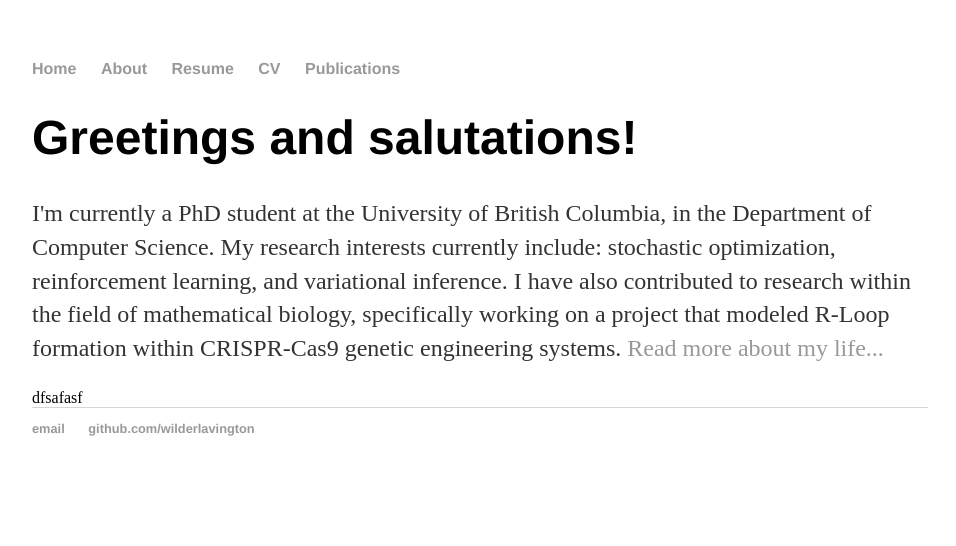
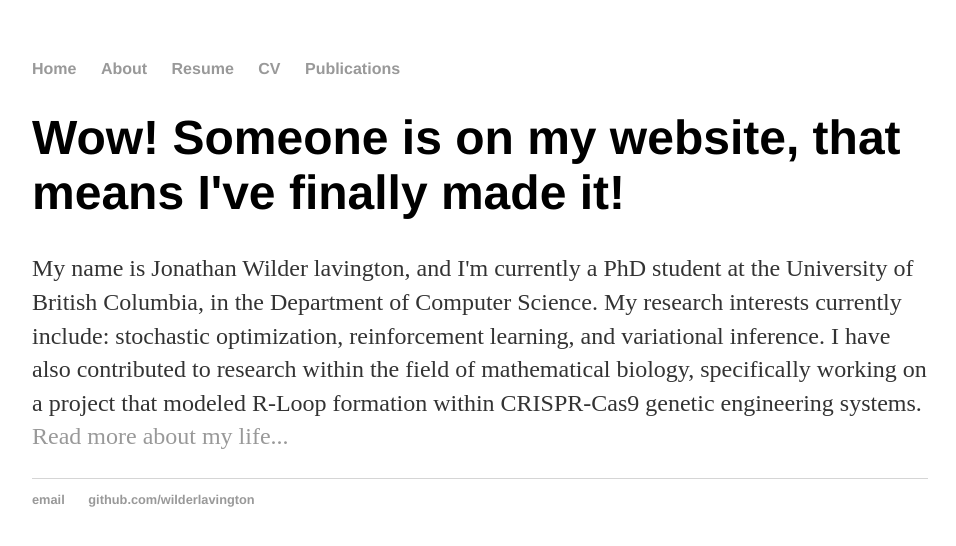
Before and after one commit to WilderLavington/old_web_page, a Jekyll site: the page built from index.html, in a window 1280 px wide. Shown: the top 546 px of the page, without its empty margins (160-1116 px from the left). Built offline with Jekyll 4.4.1, drawn with Linux system fonts in a browser that asks for light colours.

Commit message:
Update index.html

```diff
--- a/index.html
+++ b/index.html
@@ -3,12 +3,10 @@ layout: default
 title: Jonathan Wilder Lavington, Computer Science PhD student.
 ---
 <div class="blurb">
-	<h1>Greetings and salutations!</h1>
-	<p>I'm currently a PhD student at the University of British Columbia, in the Department of Computer Science.
+	<h1>Wow! Someone is on my website, that means I've finally made it!</h1>
+	<p>My name is Jonathan Wilder lavington, and I'm currently a PhD student at the University of British Columbia, in the Department of Computer Science.
   My research interests currently include: stochastic optimization, reinforcement learning, and variational inference.
   I have also contributed to research within the field of mathematical biology, specifically working on a project that modeled
   R-Loop formation within CRISPR-Cas9 genetic engineering systems.
 	<a href="/about">Read more about my life...</a></p>
 </div><!-- /.blurb -->
-
-dfsafasf
```
